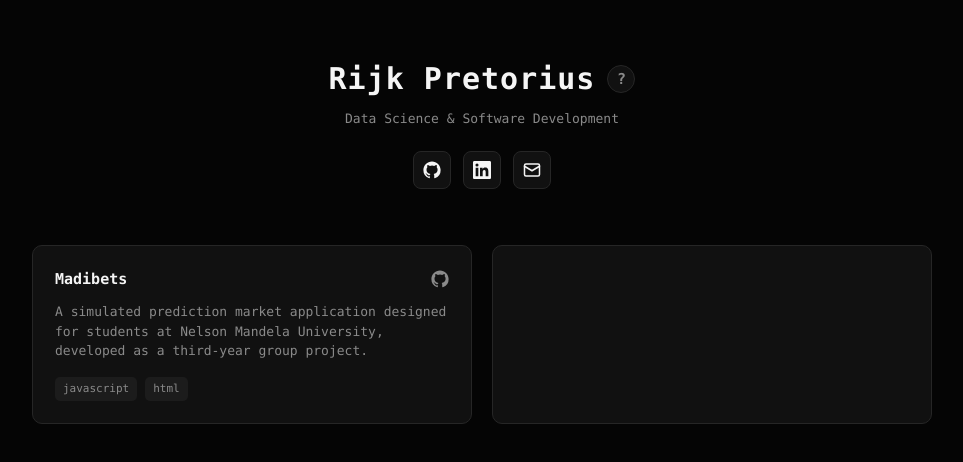
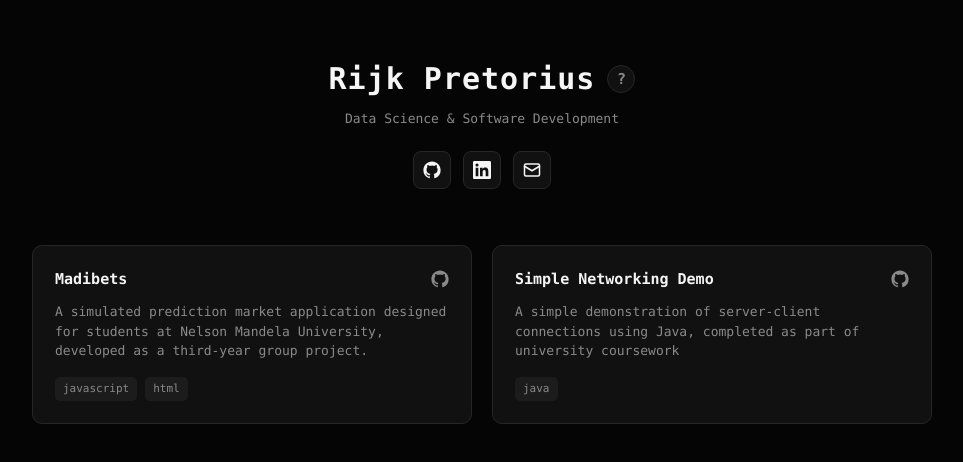
Before and after one commit to rijkpretorius/Portfolio, a plain HTML site: page index.html in a window 1280 px wide. Shown: the whole page, without its empty margins (158-1121 px from the left). Drawn offline with Linux system fonts and the light colour scheme.

Commit message:
Added Project
Added Network Task Demo card

```diff
--- a/index.html
+++ b/index.html
@@ -238,7 +238,6 @@
       <div class="subtitle">Data Science & Software Development</div>
 
       <div class="socials">
-        <!-- Replace href="#" with your links later -->
         <a href="https://github.com/rijkpretorius" aria-label="GitHub" title="GitHub" target="_blank" rel="noopener">
           <svg viewBox="0 0 24 24" fill="currentColor" aria-hidden="true">
             <path d="M12 .5C5.73.5.5 5.73.5 12a11.5 11.5 0 0 0 7.86 10.92c.58.1.79-.25.79-.56v-2c-3.2.7-3.88-1.37-3.88-1.37-.53-1.34-1.29-1.7-1.29-1.7-1.05-.72.08-.71.08-.71 1.16.08 1.77 1.2 1.77 1.2 1.03 1.77 2.71 1.26 3.37.96.1-.75.4-1.26.73-1.55-2.56-.29-5.25-1.28-5.25-5.71 0-1.26.45-2.29 1.19-3.1-.12-.29-.52-1.46.11-3.05 0 0 .97-.31 3.18 1.18a11 11 0 0 1 5.8 0c2.2-1.49 3.17-1.18 3.17-1.18.63 1.59.24 2.76.12 3.05.74.81 1.19 1.84 1.19 3.1 0 4.44-2.7 5.42-5.27 5.7.41.36.78 1.06.78 2.14v3.17c0 .31.21.67.8.56A11.5 11.5 0 0 0 23.5 12C23.5 5.73 18.27.5 12 .5Z"/>
@@ -283,14 +282,20 @@
             <span class="tag">html</span>
           </div>
         </article>
-
-        <!-- Empty project card 2 — populate later -->
+         <!-- Project card 2 -->
         <article class="card">
           <div class="card-head">
-            <div class="project-title"></div>
+            <div class="project-title">Simple Networking Demo</div>
+            <a class="card-repo" href="https://github.com/rijkpretorius/NetworkTask.git" target="_blank" rel="noopener" aria-label="Simple Networking Demo GitHub repository" title="View on GitHub">
+              <svg viewBox="0 0 24 24" fill="currentColor" aria-hidden="true">
+                <path d="M12 .5C5.73.5.5 5.73.5 12a11.5 11.5 0 0 0 7.86 10.92c.58.1.79-.25.79-.56v-2c-3.2.7-3.88-1.37-3.88-1.37-.53-1.34-1.29-1.7-1.29-1.7-1.05-.72.08-.71.08-.71 1.16.08 1.77 1.2 1.77 1.2 1.03 1.77 2.71 1.26 3.37.96.1-.75.4-1.26.73-1.55-2.56-.29-5.25-1.28-5.25-5.71 0-1.26.45-2.29 1.19-3.1-.12-.29-.52-1.46.11-3.05 0 0 .97-.31 3.18 1.18a11 11 0 0 1 5.8 0c2.2-1.49 3.17-1.18 3.17-1.18.63 1.59.24 2.76.12 3.05.74.81 1.19 1.84 1.19 3.1 0 4.44-2.7 5.42-5.27 5.7.41.36.78 1.06.78 2.14v3.17c0 .31.21.67.8.56A11.5 11.5 0 0 0 23.5 12C23.5 5.73 18.27.5 12 .5Z"/>
+              </svg>
+            </a>
           </div>
-          <div class="project-desc"></div>
-          <div class="project-tags"></div>
+          <div class="project-desc">A simple demonstration of server-client connections using Java, completed as part of university coursework</div>
+          <div class="project-tags">
+            <span class="tag">java</span>
+          </div>
         </article>
       </div>
     </main>
```
